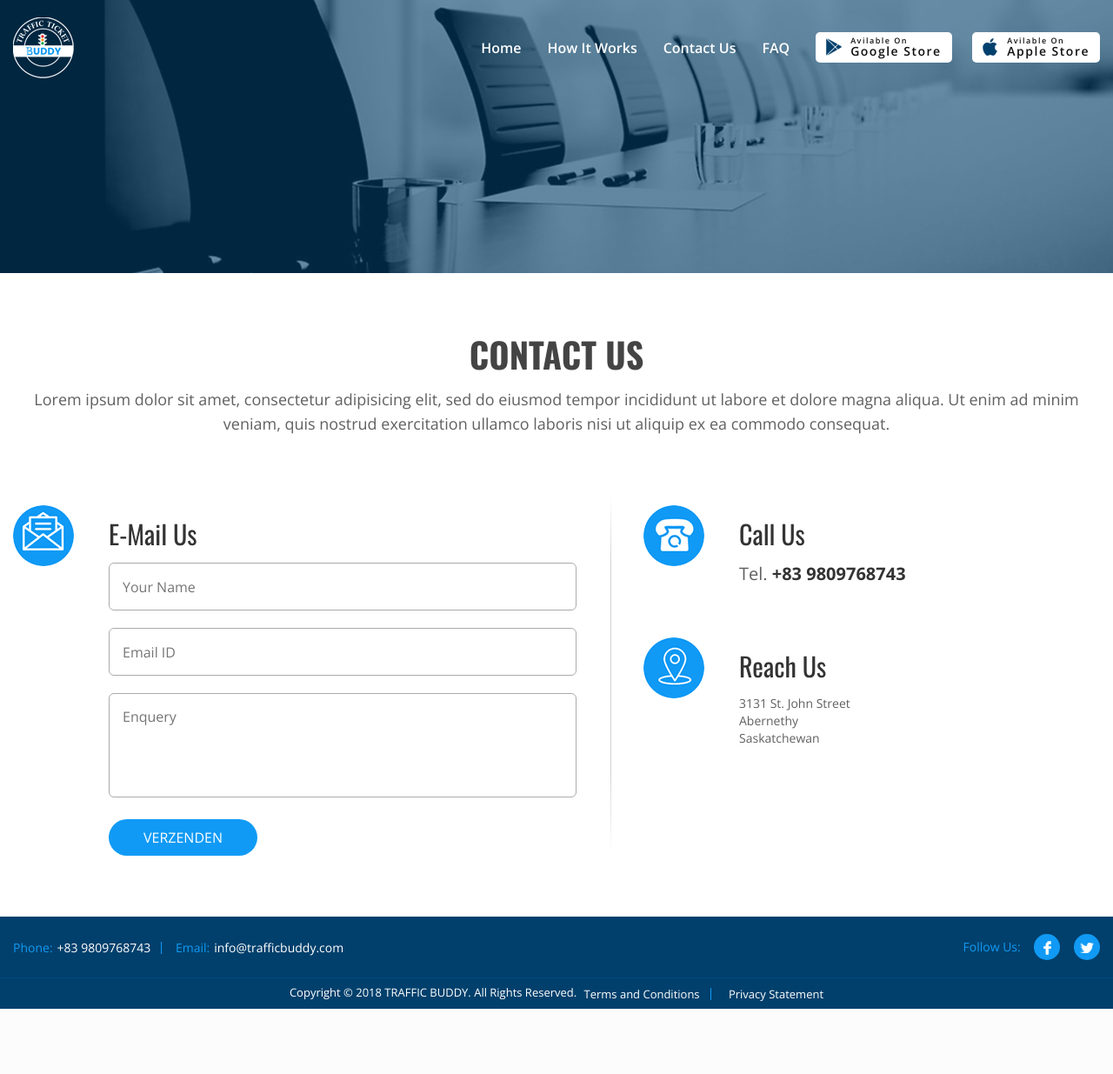
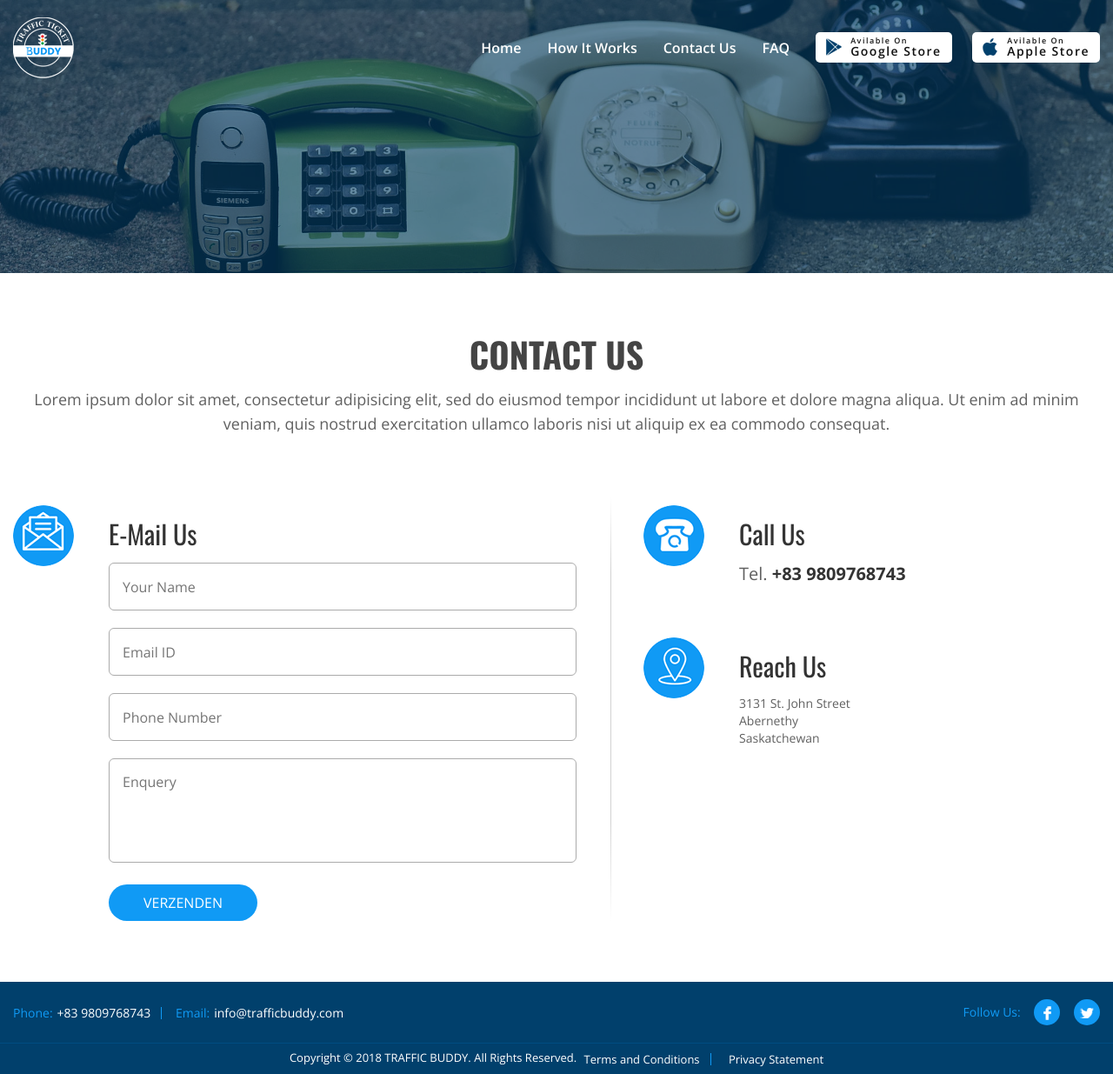
Before and after one commit to yaju1234/trafficbuddy, a PHP site: page /contact.php in a window 1280 px wide. Shown: the whole page at 87% size. Before the commit the page ends 1160 px from the top, so only its background shows below. Run offline with PHP 8.4, Linux system fonts and the light colour scheme.

Commit message:
contact page

```diff
--- a/contact.php
+++ b/contact.php
@@ -2,7 +2,7 @@
 
 	<!-- INNER BANNER -->
 	<div class="inner-banner" >
-		<img src="assets/images/works.jpg" alt="">
+		<img src="assets/images/banner-contact-us.jpg" alt="">
 	</div>
 
 	<!-- CONTACT US -->
@@ -20,6 +20,9 @@
 						</li>
 						<li class="scrollimation fade-right d2">
 							<input type="text" name="" id="" placeholder="Email ID">
+						</li>
+						<li class="scrollimation fade-right d2">
+							<input type="text" name="" id="" placeholder="Phone Number">
 						</li>
 						<li class="scrollimation fade-right d3">
 							<textarea name="" id="" cols="30" rows="10" placeholder="Enquery"></textarea>
```
Also changed, not shown: assets/images/banner-contact-us.jpg (added), assets/images/banner-privacy-policy.jpg (added), assets/images/banner-terms-condition.jpg (added), assets/images/banner-works.jpg (added), assets/images/works.jpg (deleted).
